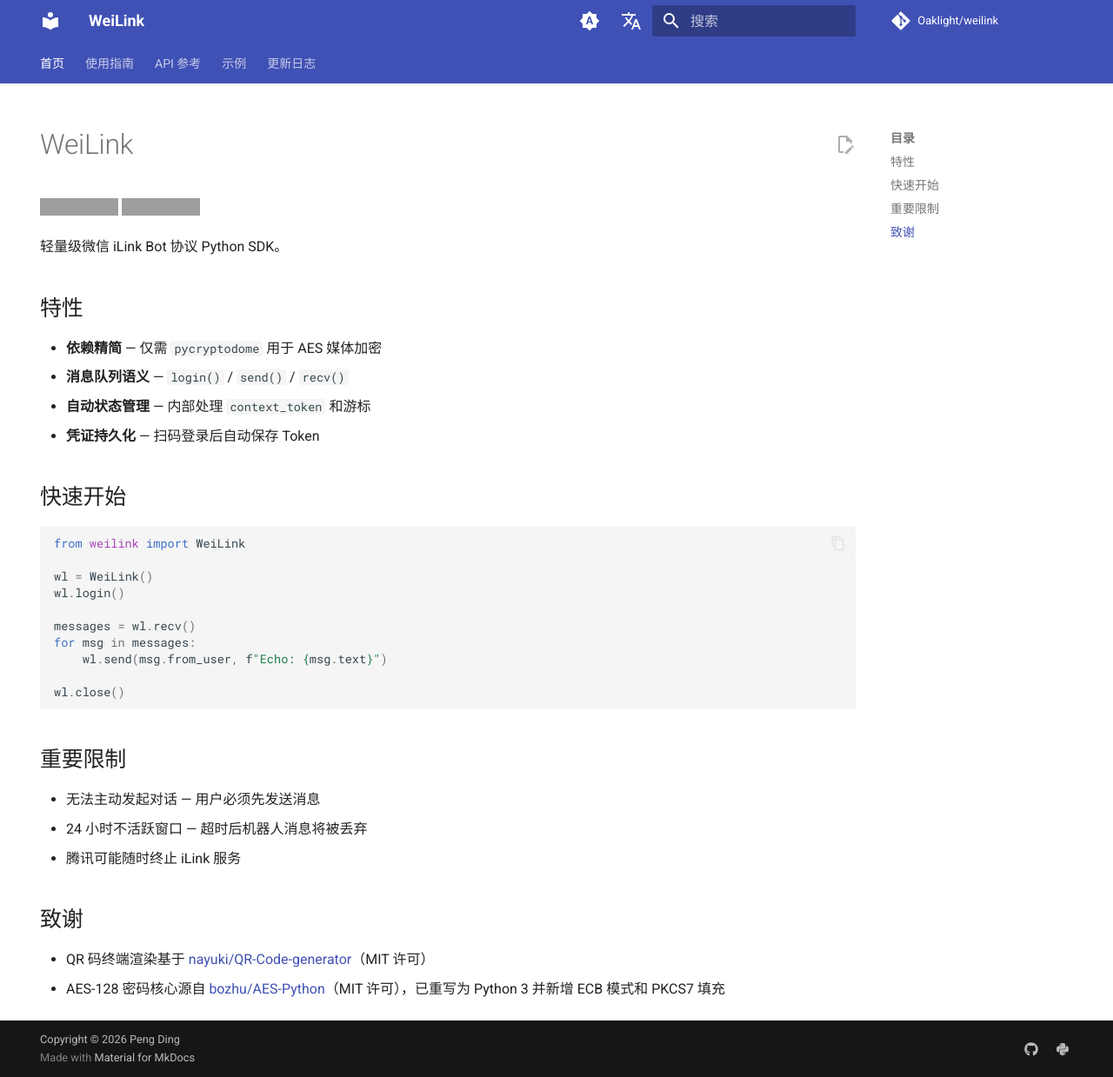
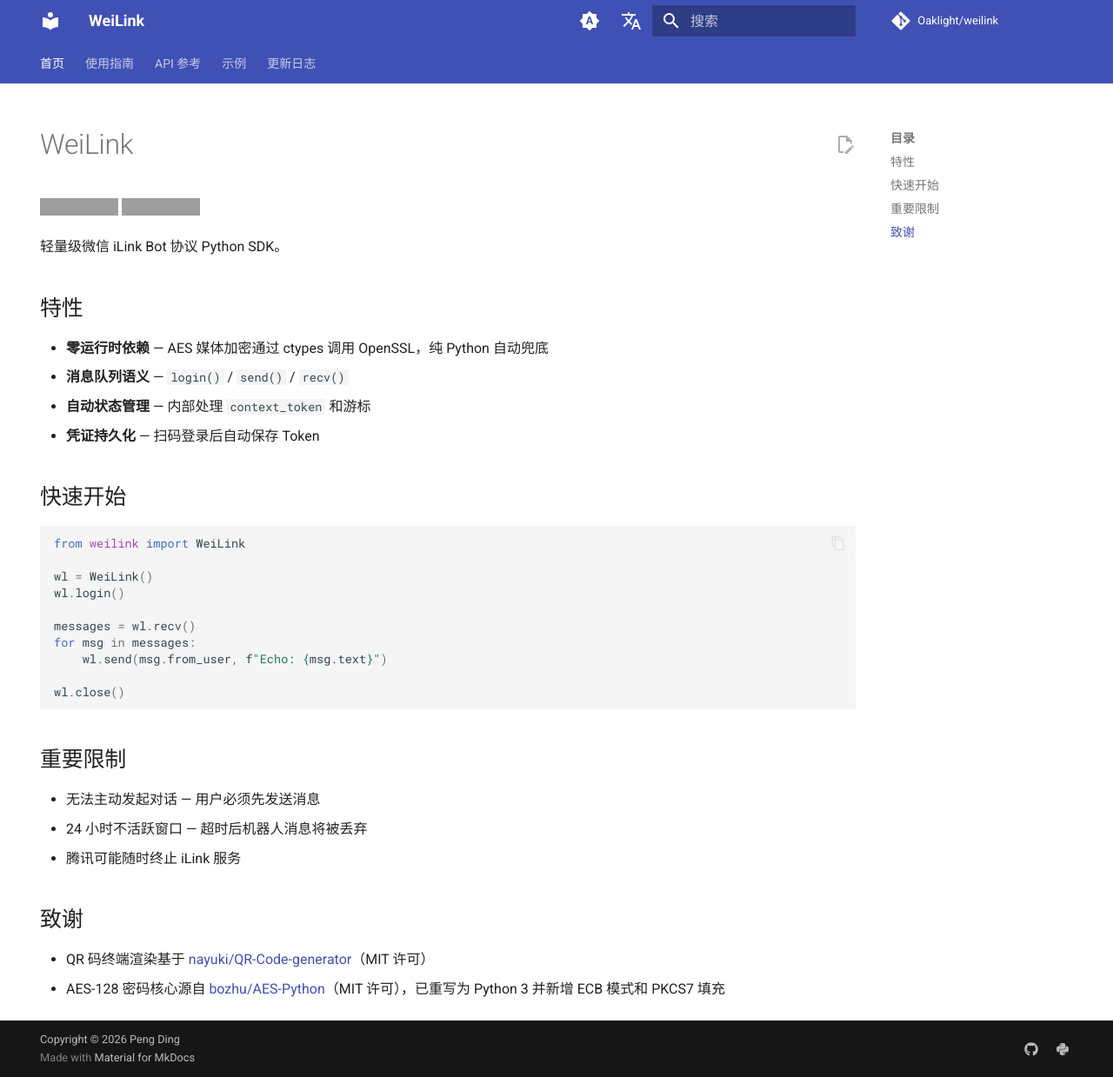
Before and after one commit to Oaklight/weilink, an MkDocs documentation site: the page built from docs/index.md, in a window 1280 px wide and 1239 px high. Shown: the whole window at 87% size. Built offline with MkDocs 1.6.1 and Material for MkDocs 9.7.7, drawn with Linux system fonts in a browser that asks for light colours; comment, search, counter and statistics services are not loaded; grey boxes are pictures that could not be loaded.

Commit message:
Replace pycryptodome with zero-dependency description

```diff
--- a/docs/index.md
+++ b/docs/index.md
@@ -13,7 +13,7 @@ hide:
 
 ## 特性
 
-- **依赖精简** — 仅需 `pycryptodome` 用于 AES 媒体加密
+- **零运行时依赖** — AES 媒体加密通过 ctypes 调用 OpenSSL，纯 Python 自动兜底
 - **消息队列语义** — `login()` / `send()` / `recv()`
 - **自动状态管理** — 内部处理 `context_token` 和游标
 - **凭证持久化** — 扫码登录后自动保存 Token
```
Also changed, not shown: docs/usage/installation.md (+1 -1 lines).
